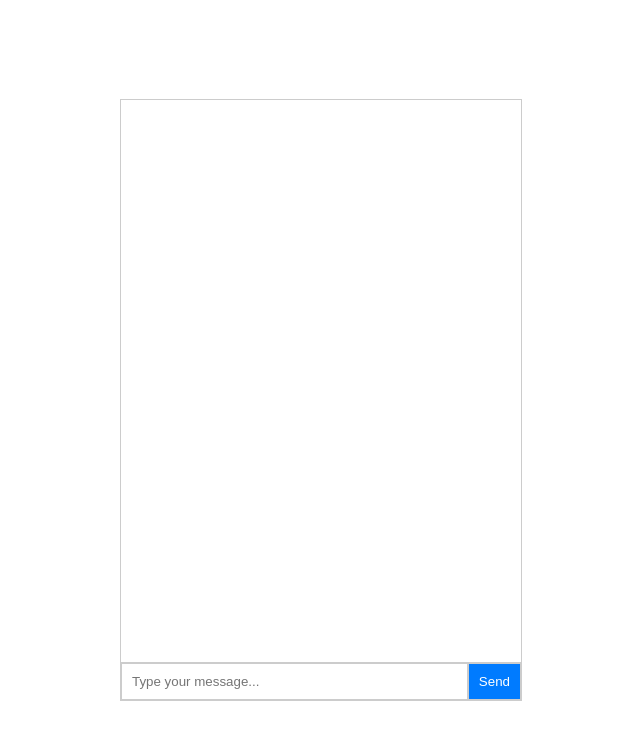
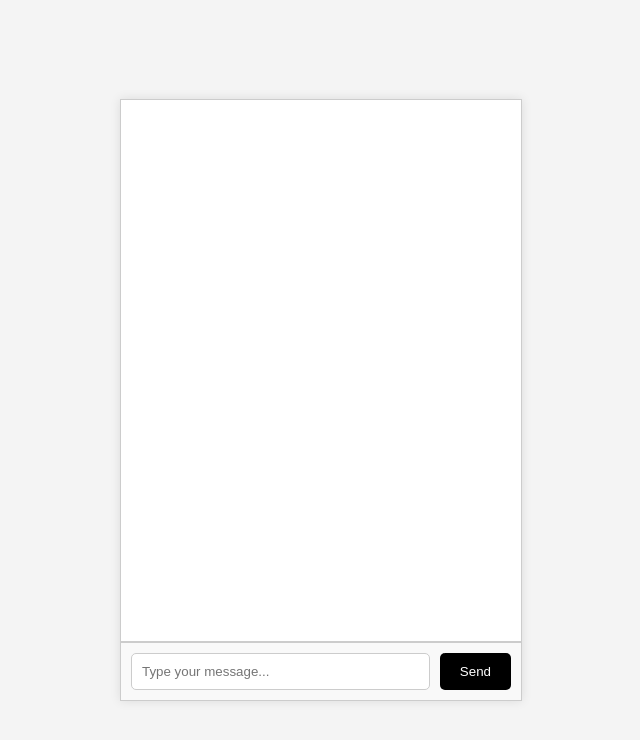
Before and after one commit to gatontini/amber-freelance, a plain HTML site: page index.html in a window 1280 px wide. Shown: the whole page, without its empty margins (319-959 px from the left). Drawn offline with Linux system fonts and the light colour scheme.

Commit message:
Update index.html

```diff
--- a/index.html
+++ b/index.html
@@ -5,12 +5,54 @@
     <meta name="viewport" content="width=device-width, initial-scale=1.0">
     <title>Amber Freelance Chatbot</title>
     <style>
-        body { font-family: Arial, sans-serif; display: flex; justify-content: center; align-items: center; height: 100vh; margin: 0; }
-        #chat-container { width: 400px; height: 600px; border: 1px solid #ccc; display: flex; flex-direction: column; }
-        #messages { flex: 1; padding: 10px; overflow-y: auto; border-bottom: 1px solid #ccc; }
-        #user-input { display: flex; }
-        #user-input input { flex: 1; padding: 10px; border: 1px solid #ccc; }
-        #user-input button { padding: 10px; border: 1px solid #ccc; background-color: #007bff; color: white; cursor: pointer; }
+        body {
+            font-family: Arial, sans-serif;
+            display: flex;
+            justify-content: center;
+            align-items: center;
+            height: 100vh;
+            margin: 0;
+            background-color: #f4f4f4;
+        }
+        #chat-container {
+            width: 400px;
+            height: 600px;
+            border: 1px solid #ccc;
+            display: flex;
+            flex-direction: column;
+            background-color: white;
+            box-shadow: 0px 0px 10px rgba(0, 0, 0, 0.1);
+        }
+        #messages {
+            flex: 1;
+            padding: 10px;
+            overflow-y: auto;
+            border-bottom: 1px solid #ccc;
+        }
+        #user-input {
+            display: flex;
+            padding: 10px;
+            border-top: 1px solid #ccc;
+            background-color: #f9f9f9;
+        }
+        #user-input input {
+            flex: 1;
+            padding: 10px;
+            border: 1px solid #ccc;
+            border-radius: 5px;
+            margin-right: 10px;
+        }
+        #user-input button {
+            padding: 10px 20px;
+            border: none;
+            background-color: #000;
+            color: white;
+            cursor: pointer;
+            border-radius: 5px;
+        }
+        #user-input button:hover {
+            background-color: #333;
+        }
     </style>
 </head>
 <body>
```
